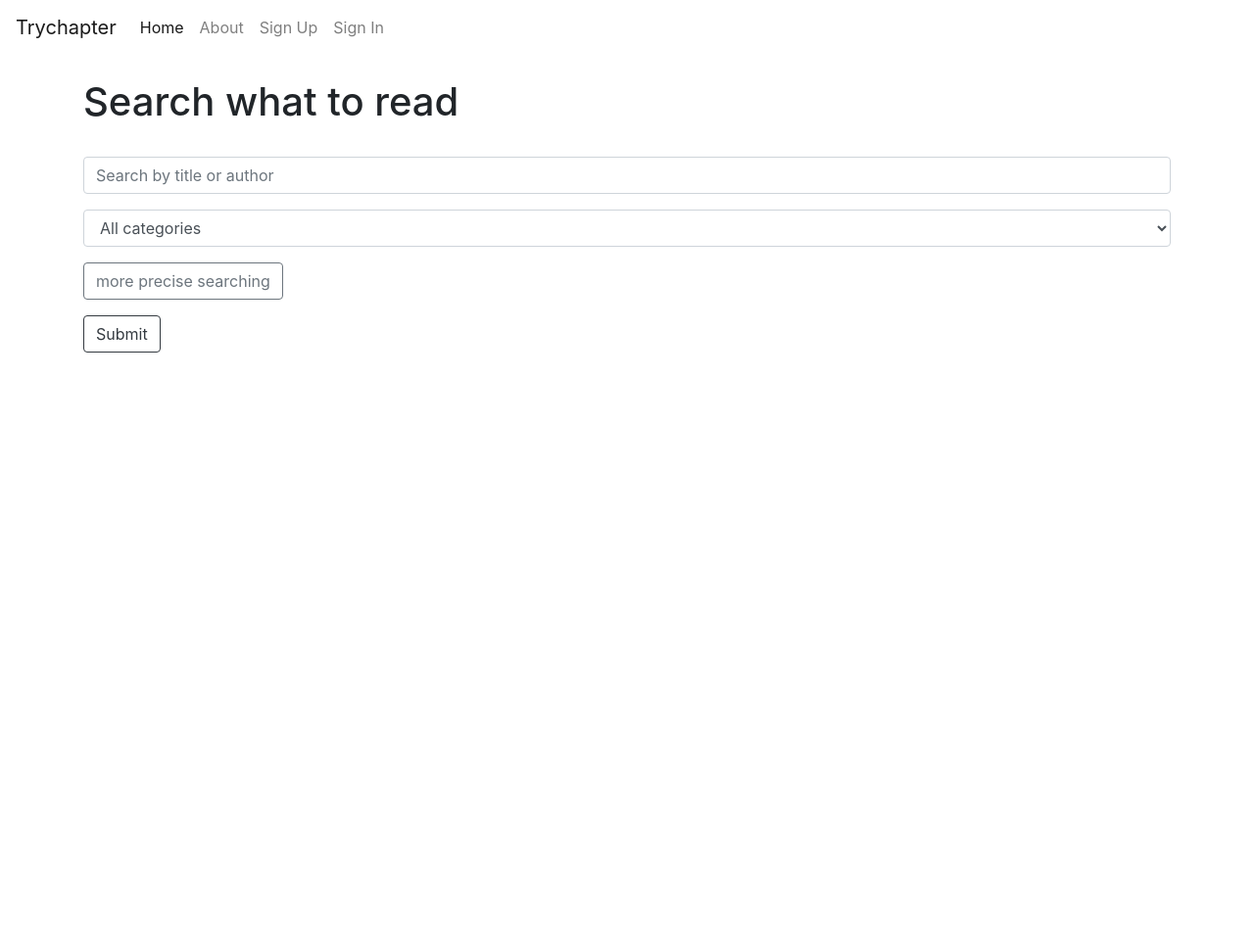
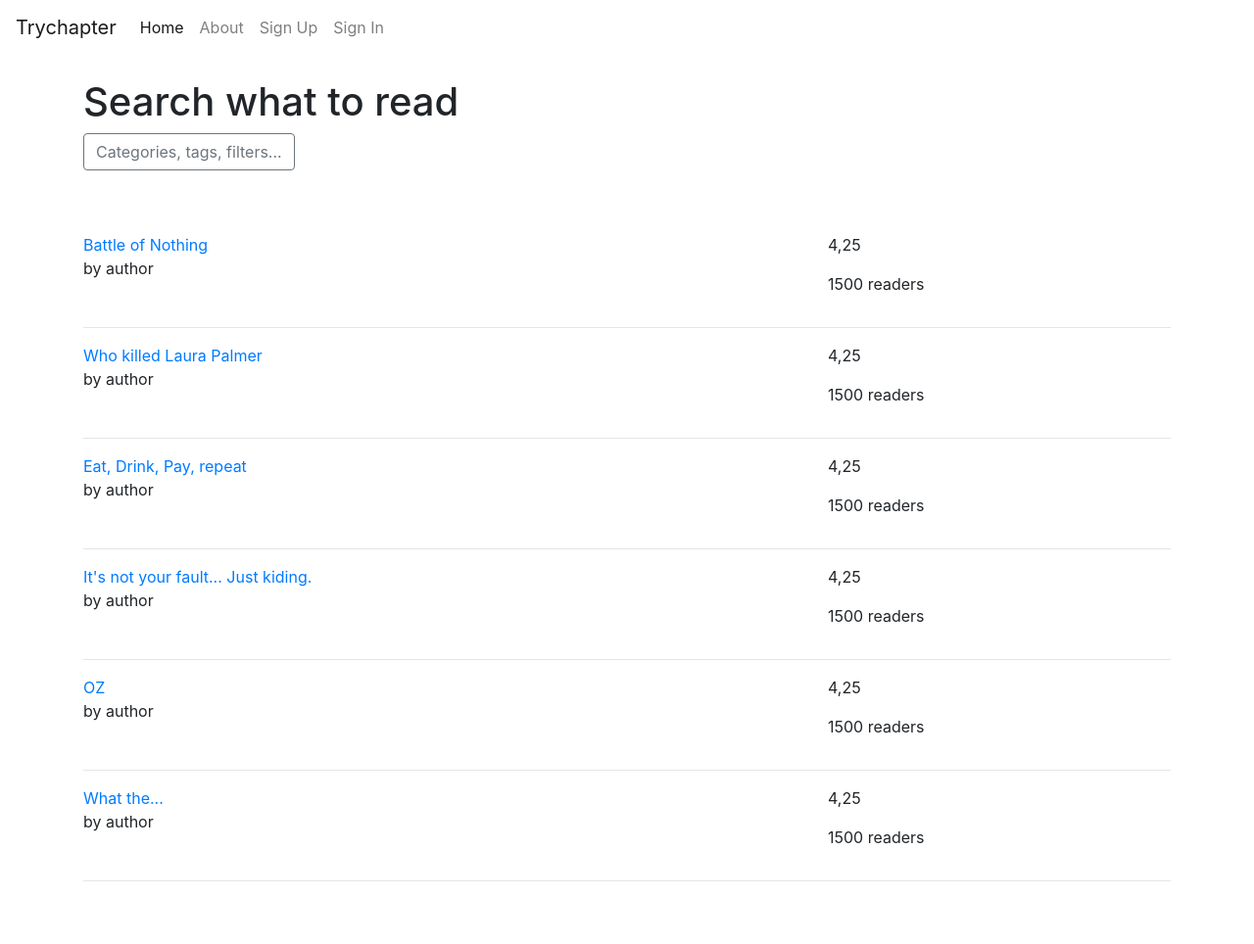
Before and after one commit to szymanskirafal/trychapter, a Django app: page /read-something-new/ in a window 1280 px wide. Shown: the whole page at 98% size. Before the commit the page ends 360 px from the top, so only its background shows below. Run offline with Django 3.2, Linux system fonts and the light colour scheme; some libraries are stand-ins or nearby versions; some web fonts are replaced.

Commit message:
hidded searching options under one button, added link to book title

```diff
--- a/trychapter/templates/pages/_list-of-books.html
+++ b/trychapter/templates/pages/_list-of-books.html
@@ -1,7 +1,7 @@
 
     <div class="row">
       <div class="col-8">
-        <p>Battle of Nothing</p>
+        <a href="#">Battle of Nothing</a>
         <p>by author</p>
       </div>
       <div class="col-4">
@@ -12,7 +12,7 @@
     <hr>
     <div class="row">
       <div class="col-8">
-        <p>Who killed Laura Palmer</p>
+        <a href="#">Who killed Laura Palmer</a>
         <p>by author</p>
       </div>
       <div class="col-4">
@@ -23,7 +23,7 @@
     <hr>
     <div class="row">
       <div class="col-8">
-        <p>Eat, Drink, Pay, repeat</p>
+        <a href="#">Eat, Drink, Pay, repeat</a>
         <p>by author</p>
       </div>
       <div class="col-4">
@@ -34,7 +34,7 @@
     <hr>
     <div class="row">
       <div class="col-8">
-        <p>It's not your fault... Just kiding.</p>
+        <a href="#">It's not your fault... Just kiding.</a>
         <p>by author</p>
       </div>
       <div class="col-4">
@@ -45,7 +45,7 @@
     <hr>
     <div class="row">
       <div class="col-8">
-        <p>OZ</p>
+        <a href="#">OZ</a>
         <p>by author</p>
       </div>
       <div class="col-4">
@@ -56,7 +56,7 @@
     <hr>
     <div class="row">
       <div class="col-8">
-        <p>What the...</p>
+        <a href="#">What the...</a>
         <p>by author</p>
       </div>
       <div class="col-4">
@@ -65,9 +65,3 @@
       </div>
     </div>
     <hr>
-
-</div>
-</div>
-
-
-{% endblock content %}
--- a/trychapter/templates/pages/read-something-new.html
+++ b/trychapter/templates/pages/read-something-new.html
@@ -8,6 +8,13 @@
   <h1 id=top>Search what to read</h1>
 
   <form>
+    <p>
+      <button class="btn btn-outline-secondary" type="button" data-toggle="collapse" data-target="#collapseSearchOptions" aria-expanded="false" aria-controls="collapseExample">
+        Categories, tags, filters...
+      </button>
+    </p>
+    <div class="collapse" id="collapseSearchOptions">
+      <div class="card card-body">
         <div class="form-group">
           <label for="exampleFormControlTextarea1"></label>
           <input class="form-control" type="text" placeholder="Search by title or author">
@@ -23,21 +30,64 @@
           </select>
         </div>
         <p>
-      <button class="btn btn-outline-secondary" type="button" data-toggle="collapse" data-target="#collapseExample" aria-expanded="false" aria-controls="collapseExample">
-        more precise searching
+          <button class="btn btn-outline-secondary" type="button" data-toggle="collapse" data-target="#collapseTags" aria-expanded="false" aria-controls="collapseExample">
+            # Tags
           </button>
         </p>
-    <div class="collapse" id="collapseExample">
+        <div class="collapse" id="collapseTags">
           <div class="card card-body">
             Anim pariatur cliche reprehenderit, enim eiusmod high life accusamus terry richardson ad squid. Nihil anim keffiyeh helvetica, craft beer labore wes anderson cred nesciunt sapiente ea proident.
           </div>
           <br><br>
         </div>
+        <p>
+          <button class="btn btn-outline-secondary" type="button" data-toggle="collapse" data-target="#collapseFilters" aria-expanded="false" aria-controls="collapseExample">
+            Filters
+          </button>
+        </p>
+        <div class="collapse" id="collapseFilters">
+          <div class="card card-body">
+            <div class="form-check">
+              <input class="form-check-input" type="checkbox" value="" id="defaultCheck1">
+              <label class="form-check-label" for="defaultCheck1">
+                Default checkbox
+              </label>
+            </div>
+            <div class="form-check">
+              <input class="form-check-input" type="checkbox" value="" id="defaultCheck1">
+              <label class="form-check-label" for="defaultCheck1">
+                Default checkbox
+              </label>
+            </div>
+            <div class="form-check">
+              <input class="form-check-input" type="checkbox" value="" id="defaultCheck1">
+              <label class="form-check-label" for="defaultCheck1">
+                Default checkbox
+              </label>
+            </div>
+            <div class="form-check">
+              <input class="form-check-input" type="checkbox" value="" id="defaultCheck1">
+              <label class="form-check-label" for="defaultCheck1">
+                Default checkbox
+              </label>
+            </div>
+            <div class="form-check">
+              <input class="form-check-input" type="checkbox" value="" id="defaultCheck1">
+              <label class="form-check-label" for="defaultCheck1">
+                Default checkbox
+              </label>
+            </div>
+          </div>
+          <br><br>
+        </div>
+        <button type="submit" class="btn btn-outline-dark">Submit</button>
+      </div>
 
-    <button type="submit" class="btn btn-outline-dark">Submit</button>
   </form>
   <br><br>
 </div>
+<br><br>
+{% include "pages/_list-of-books.html" %}
 
 
 
```
Lines whose indentation alone changed are shown as unchanged.
